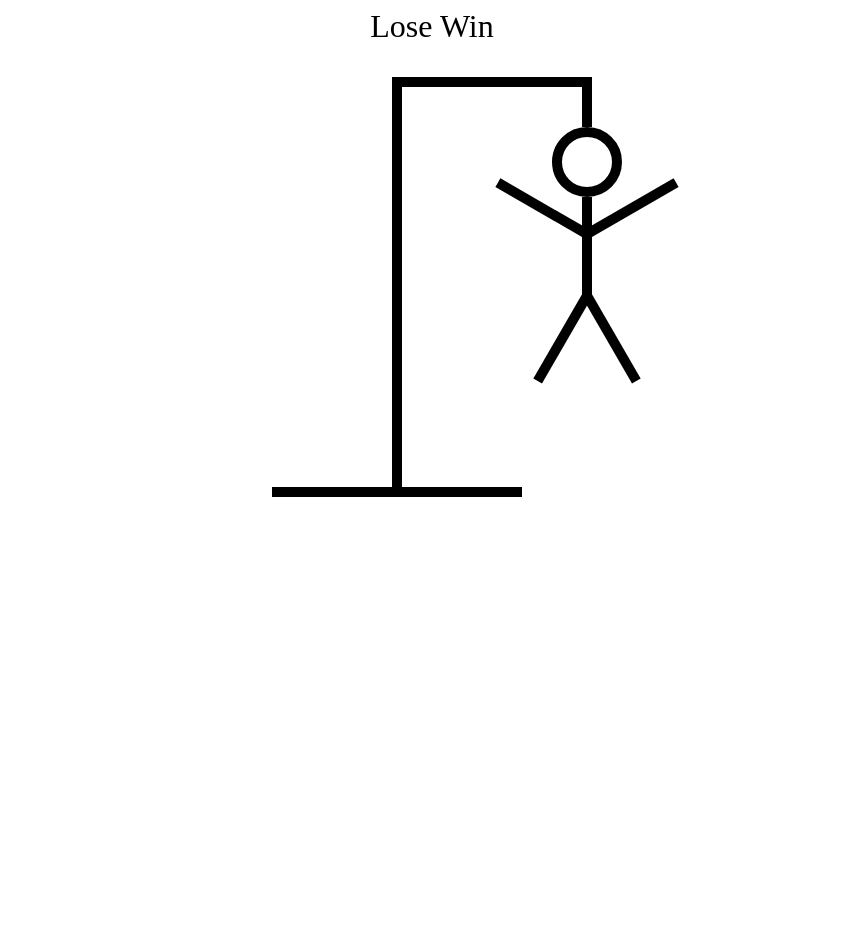
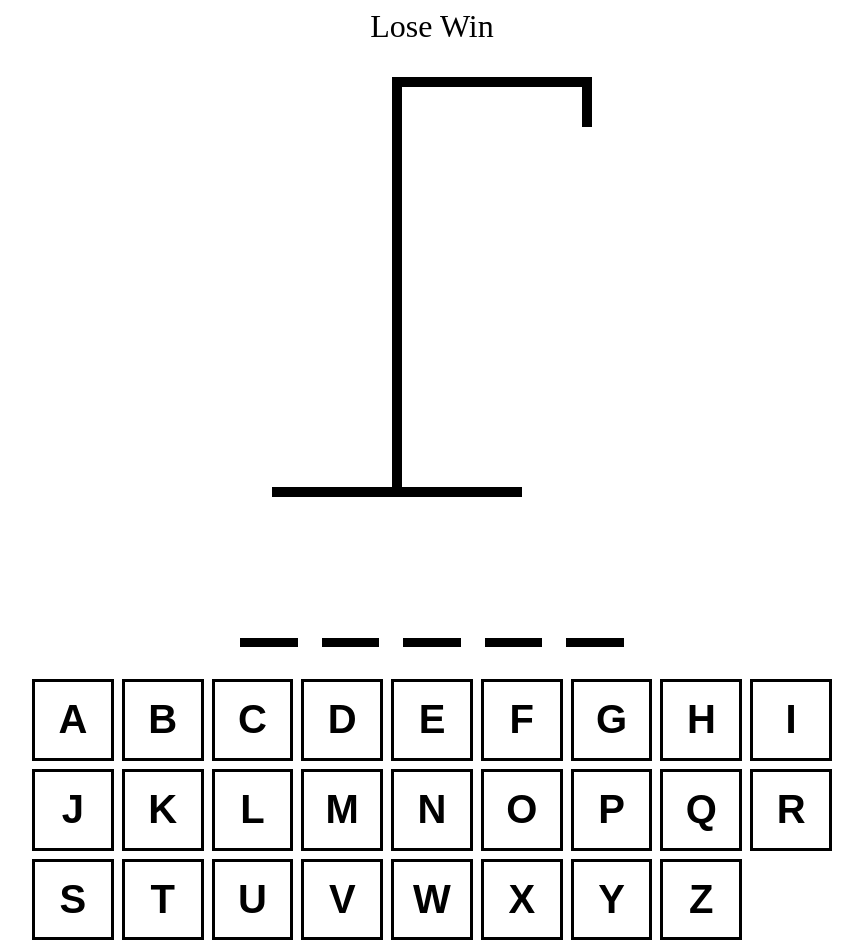
Before and after one commit to gBoole01/react-ts-hangman-game, a React (Vite) app: page / in a window 1280 px wide. Shown: the whole page, without its empty margins (208-1071 px from the left). Before the commit the page ends 800 px from the top, so only its background shows below. Built offline with nearby package versions, Linux system fonts and the light colour scheme.

Commit message:
feat: add Keayboard and HangmanWord

```diff
--- a/src/App.tsx
+++ b/src/App.tsx
@@ -1,4 +1,4 @@
-import { useState } from 'react'
+import { useCallback, useEffect, useState } from 'react'
 import { HangmanDrawing } from './HangmanDrawing'
 import { HangmanWord } from './HangmanWord'
 import { Keyboard } from './Keyboard'
@@ -9,6 +9,35 @@
     return words[Math.floor(Math.random() * words.length)]
   })
   const [guessedLetters, setGuessedLetters] = useState<string[]>([])
+  const incorrectLetters = guessedLetters.filter(
+    (letter) => !wordToGuess.includes(letter),
+  )
+
+  const addGuessedLetter = useCallback(
+    (letter: string) => {
+      if (guessedLetters.includes(letter)) return
+
+      setGuessedLetters((currentLetters) => [...currentLetters, letter])
+    },
+    [guessedLetters],
+  )
+
+  useEffect(() => {
+    const handler = (e: KeyboardEvent) => {
+      const key = e.key
+
+      if (!key.match(/^[a-z]$/)) return
+
+      e.preventDefault()
+      addGuessedLetter(key)
+    }
+
+    document.addEventListener('keypress', handler)
+
+    return () => {
+      document.removeEventListener('keypress', handler)
+    }
+  }, [guessedLetters])
 
   return (
     <div
@@ -22,9 +51,11 @@
       }}
     >
       <div style={{ fontSize: '2rem', textAlign: 'center' }}>Lose Win</div>
-      <HangmanDrawing />
-      <HangmanWord />
-      <Keyboard />
+      <HangmanDrawing numberOfGuesses={incorrectLetters.length} />
+      <HangmanWord guessedLetters={guessedLetters} wordToGuess={wordToGuess} />
+      <div style={{ alignSelf: 'stretch' }}>
+        <Keyboard />
+      </div>
     </div>
   )
 }
--- a/src/HangmanDrawing.tsx
+++ b/src/HangmanDrawing.tsx
@@ -85,15 +85,16 @@
   />
 )
 
-export function HangmanDrawing() {
+const BODY_PARTS = [HEAD, BODY, RIGHT_ARM, LEFT_ARM, RIGHT_LEG, LEFT_LEG]
+
+type HangmanDrawingProps = {
+  numberOfGuesses: number
+}
+
+export function HangmanDrawing({ numberOfGuesses }: HangmanDrawingProps) {
   return (
     <div style={{ position: 'relative' }}>
-      {HEAD}
-      {BODY}
-      {RIGHT_ARM}
-      {LEFT_ARM}
-      {RIGHT_LEG}
-      {LEFT_LEG}
+      {BODY_PARTS.slice(0, numberOfGuesses)}
       <div
         style={{
           height: '50px',
--- a/src/HangmanWord.tsx
+++ b/src/HangmanWord.tsx
@@ -1 +1,33 @@
-export function HangmanWord() {}
+type HangmanWordProps = {
+  guessedLetters: string[]
+  wordToGuess: string
+}
+
+export function HangmanWord({ guessedLetters, wordToGuess }: HangmanWordProps) {
+  return (
+    <div
+      style={{
+        display: 'flex',
+        gap: '.25em',
+        fontSize: '6rem',
+        fontWeight: 'bold',
+        textTransform: 'uppercase',
+        fontFamily: 'monospace',
+      }}
+    >
+      {wordToGuess.split('').map((letter, index) => (
+        <span style={{ borderBottom: '.1em solid black' }} key={index}>
+          <span
+            style={{
+              visibility: guessedLetters.includes(letter)
+                ? 'visible'
+                : 'hidden',
+            }}
+          >
+            {letter}
+          </span>
+        </span>
+      ))}
+    </div>
+  )
+}
--- /dev/null
+++ b/src/Keyboard.module.css
@@ -0,0 +1,26 @@
+.btn {
+  width: 100%;
+  border: 3px solid black;
+  background: none;
+  aspect-ratio: 1/1;
+  font-size: 2.5rem;
+  text-transform: uppercase;
+  padding: 0.5rem;
+  font-weight: bold;
+  cursor: pointer;
+  color: black;
+}
+
+.btn.active {
+  background-color: hsl(200, 100%, 50%);
+  color: white;
+}
+
+.btn.inactive {
+  opacity: 0.3;
+}
+
+.btn:hover:not(:disabled),
+.btn:focus:not(:disabled) {
+  background-color: hsl(200, 100%, 75%);
+}
--- a/src/Keyboard.tsx
+++ b/src/Keyboard.tsx
@@ -1 +1,49 @@
-export function Keyboard() {}
+import styles from './Keyboard.module.css'
+const KEYS = [
+  'a',
+  'b',
+  'c',
+  'd',
+  'e',
+  'f',
+  'g',
+  'h',
+  'i',
+  'j',
+  'k',
+  'l',
+  'm',
+  'n',
+  'o',
+  'p',
+  'q',
+  'r',
+  's',
+  't',
+  'u',
+  'v',
+  'w',
+  'x',
+  'y',
+  'z',
+]
+
+export function Keyboard() {
+  return (
+    <div
+      style={{
+        display: 'grid',
+        gridTemplateColumns: 'repeat(auto-fit, minmax(75px, 1fr))',
+        gap: '.5rem',
+      }}
+    >
+      {KEYS.map((key) => {
+        return (
+          <button className={`${styles.btn}`} key={key}>
+            {key}
+          </button>
+        )
+      })}
+    </div>
+  )
+}
```
